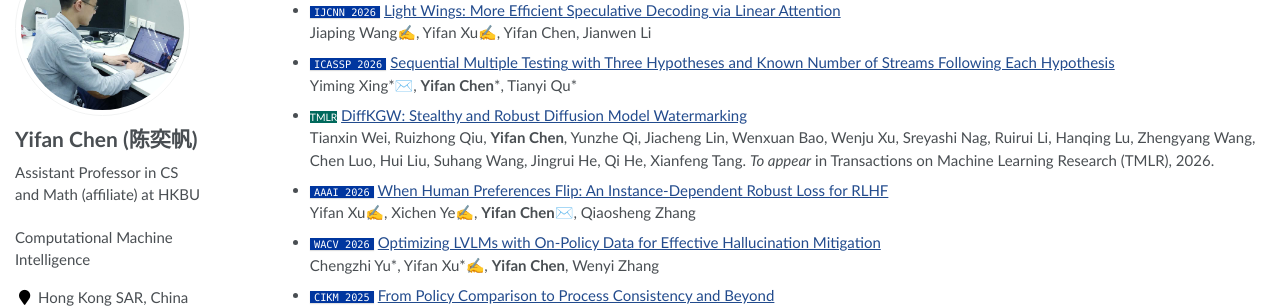
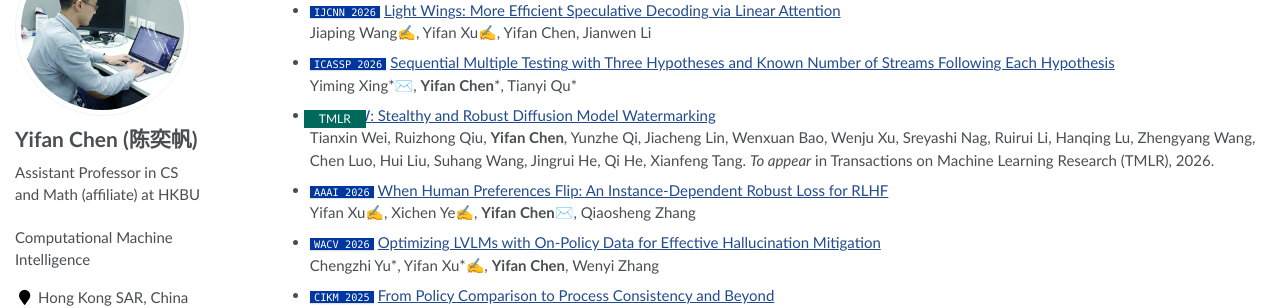
Before and after one commit to ychen-stat-ml/ychen-stat-ml.github.io, a Jekyll site: the page built from _pages/index.md, in a window 1280 px wide and 1400 px high, scrolled down 1670 px. Shown: the part 150-458 px from the top of the window. Built offline with Jekyll 4.4.1, drawn with Linux system fonts in a browser that asks for light colours.

Commit message:
change the size of the badge-journal

```diff
--- a/_pages/index.md
+++ b/_pages/index.md
@@ -112,7 +112,7 @@ Scribed lecture notes can be found on [this page](/teaching.html).
 Jiaping Wang✍, Yifan Xu✍, Yifan Chen, Jianwen Li
 - ``ICASSP 2026`` [Sequential Multiple Testing with Three Hypotheses and Known Number of Streams Following Each Hypothesis](https://doi.org/10.13140/RG.2.2.14922.43209)
 Yiming Xing\*✉️, **Yifan Chen**\*, Tianyi Qu\*
-- <span class="highlighter-journal">TMLR</span> [DiffKGW: Stealthy and Robust Diffusion Model Watermarking](https://openreview.net/forum?id=OXi9vcIOgD)
+- <span class="badge badge-journal">TMLR</span> [DiffKGW: Stealthy and Robust Diffusion Model Watermarking](https://openreview.net/forum?id=OXi9vcIOgD)
 Tianxin Wei, Ruizhong Qiu, **Yifan Chen**, Yunzhe Qi, Jiacheng Lin, Wenxuan Bao, Wenju Xu, Sreyashi Nag, Ruirui Li, Hanqing Lu, Zhengyang Wang, Chen Luo, Hui Liu, Suhang Wang, Jingrui He, Qi He, Xianfeng Tang. *To appear* in Transactions on Machine Learning Research (TMLR), 2026.
 - ``AAAI 2026`` [When Human Preferences Flip: An Instance-Dependent Robust Loss for RLHF](https://ojs.aaai.org/index.php/AAAI/article/view/41143)
 Yifan Xu✍, Xichen Ye✍, **Yifan Chen**✉️, Qiaosheng Zhang
--- a/assets/css/main.scss
+++ b/assets/css/main.scss
@@ -108,12 +108,6 @@ h1:before, .anchor:before {
     font-size: .8em;
 }
 
-.highlighter-journal {
-  color: white;
-  margin-bottom: 0em;
-  padding: 0em;
-  font-size: $type-size-7;
-  border: 0px solid $border-color;
-  border-radius: 0;
+.badge-journal {
   background-color: #00695c;
 }
```
